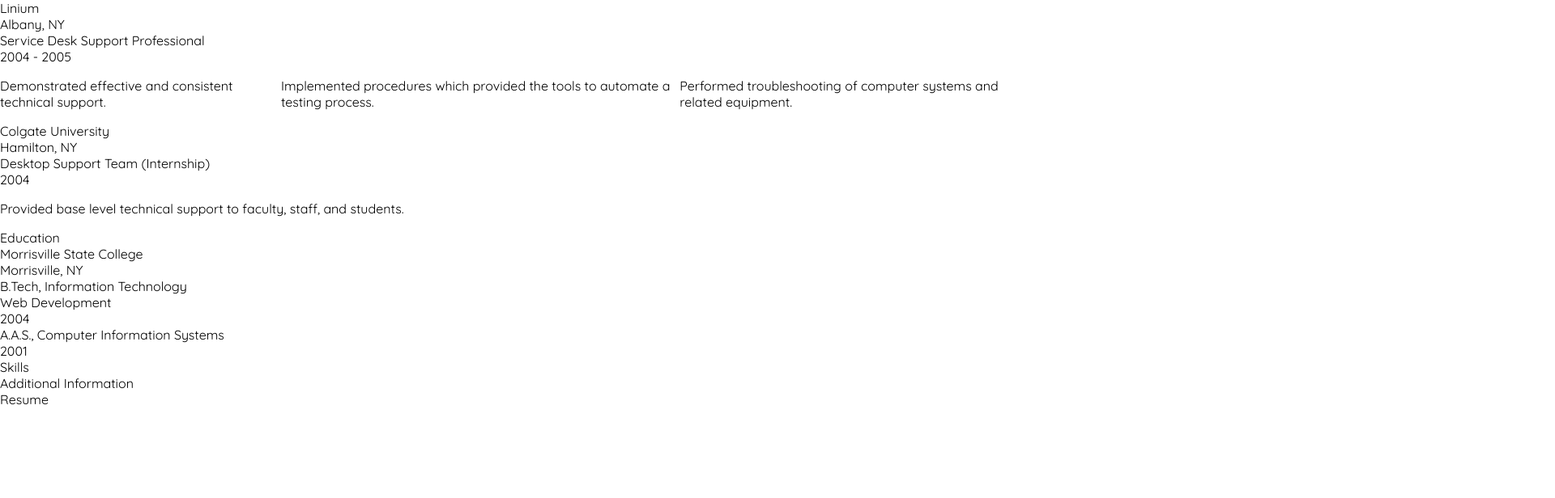
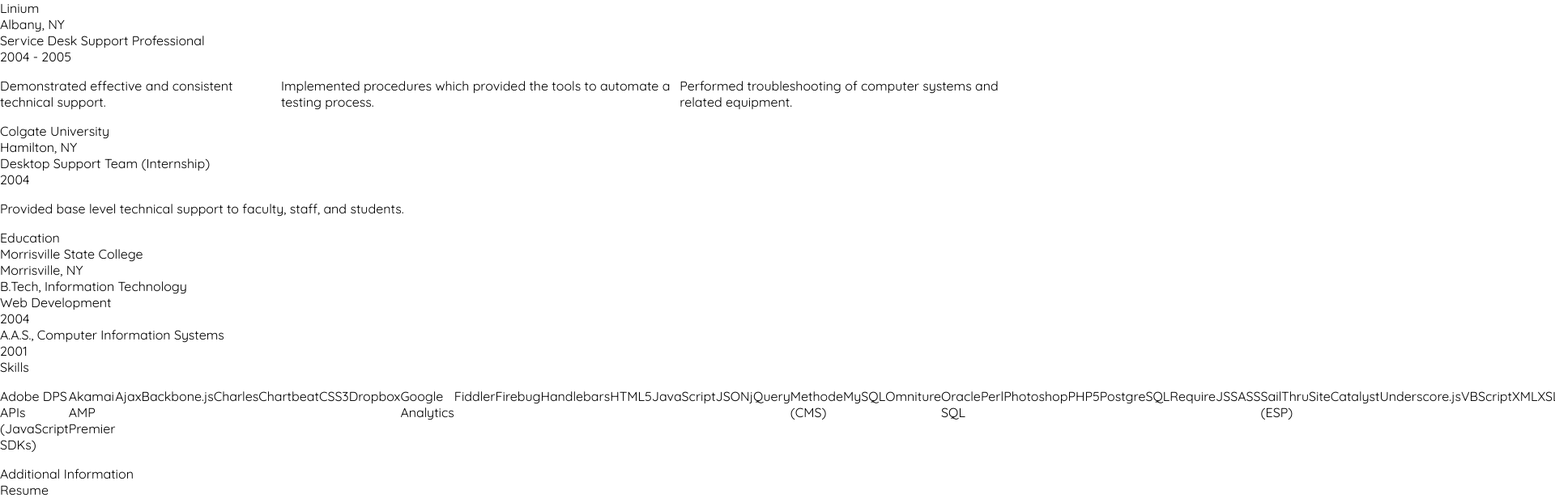
Before and after one commit to tkrofecheck/react-website, a React (Create React App) app: page /resume in a window 1280 px wide. Shown: the part 1462-2078 px from the top of the page at 81% size, 1920 px wide, since content can reach past the window. Before the commit the page ends 1966 px from the top, so only its background shows below. Built offline with nearby package versions, Linux system fonts and the light colour scheme.

Commit message:
add section for resume tech skills

```diff
--- a/src/components/resume/Section.js
+++ b/src/components/resume/Section.js
@@ -1,12 +1,15 @@
 import React, { Component } from 'react';
 import Job from './Job';
 import Degree from './Degree';
+import Skill from './Skill';
 
 export default class Section extends Component {
     constructor(props) {
         super(props);
 
         this.getJobs = this.getJobs.bind(this);
+        this.getEducation = this.getEducation.bind(this);
+        this.getSkills = this.getSkills.bind(this);
     }
 
     getJobs() {
@@ -49,16 +52,30 @@ export default class Section extends Component {
         }
     }
 
+    getSkills() {
+        const { skills } = this.props;
+
+        if (skills !== undefined) {
+            return(
+                <ul className="resume__skills">
+                    {skills.map((skill, index) => {
+                        return <Skill key={index} value={skill} />;
+                    })}
+                </ul>
+            )
+        }
+    }
+
     render() {
-        const { display, name, text, jobs, college, types, sites, title, url } = this.props;
-        const classNames = display ? 'hidden' : '';
+        const { display, name, text } = this.props;
 
         return (
-            <section className={classNames}>
+            <section className={display ? '' : 'hidden'}>
                 {name}
                 {text}
                 {this.getJobs()}
                 {this.getEducation()}
+                {this.getSkills()}
             </section>
         )
     }
--- /dev/null
+++ b/src/components/resume/Skill.js
@@ -0,0 +1,11 @@
+import React, { Component } from 'react';
+
+const Skill = (props) => {
+    return (
+        <li>
+            {props.value}
+        </li>
+    );
+}
+
+export default Skill;
--- a/src/data/resume.json
+++ b/src/data/resume.json
@@ -148,10 +148,8 @@
 			}
 		},
 		{
-			"display": false,
+			"display": true,
 			"name": "Skills",
-			"type": {
-				"name": " ",
 			"skills": [
 				"Adobe DPS APIs (JavaScript SDKs)",
 				"Akamai AMP Premier",
@@ -186,7 +184,6 @@
 				"XML",
 				"XSLT"
 			]
-			}
 		},
 		{
 			"display": false,
```
Lines whose indentation alone changed are shown as unchanged.
